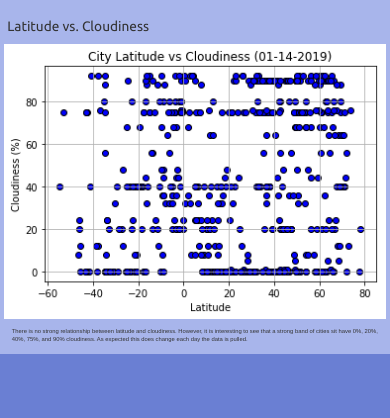
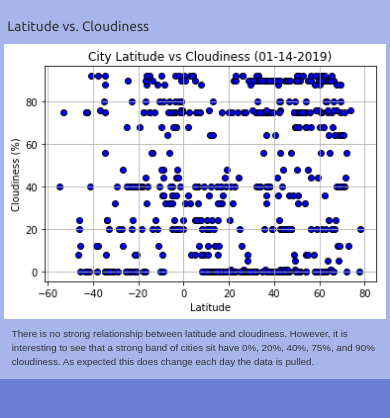
Before and after one commit to phillkev/Weather, a Flask app: page /cloudiness in a window 390 px wide. Shown: the part 53-471 px from the top of the page. Run offline with Flask 2, Linux system fonts and the light colour scheme; some libraries are stand-ins or nearby versions.

Commit message:
need sleep

```diff
--- a/static/style.css
+++ b/static/style.css
@@ -140,11 +140,19 @@ table {
 @media (max-width: 766px) {
     .navbar-default .navbar-nav>li>a {
         font-size: 3vw;
-    },
+    }
+
     .navbar-collapse#navbar-collapse-1>a .navbar-nav>a {
         font-size: 3.5vw;
     }
+
+    p {
+        margin-left: 2vw;
+        margin-right: 2vw;
+        font-size: 2.5vw;
+        font-family: 'Arial Narrow Bold', Arial, sans-serif;
     }
+}
 
 
 
```
